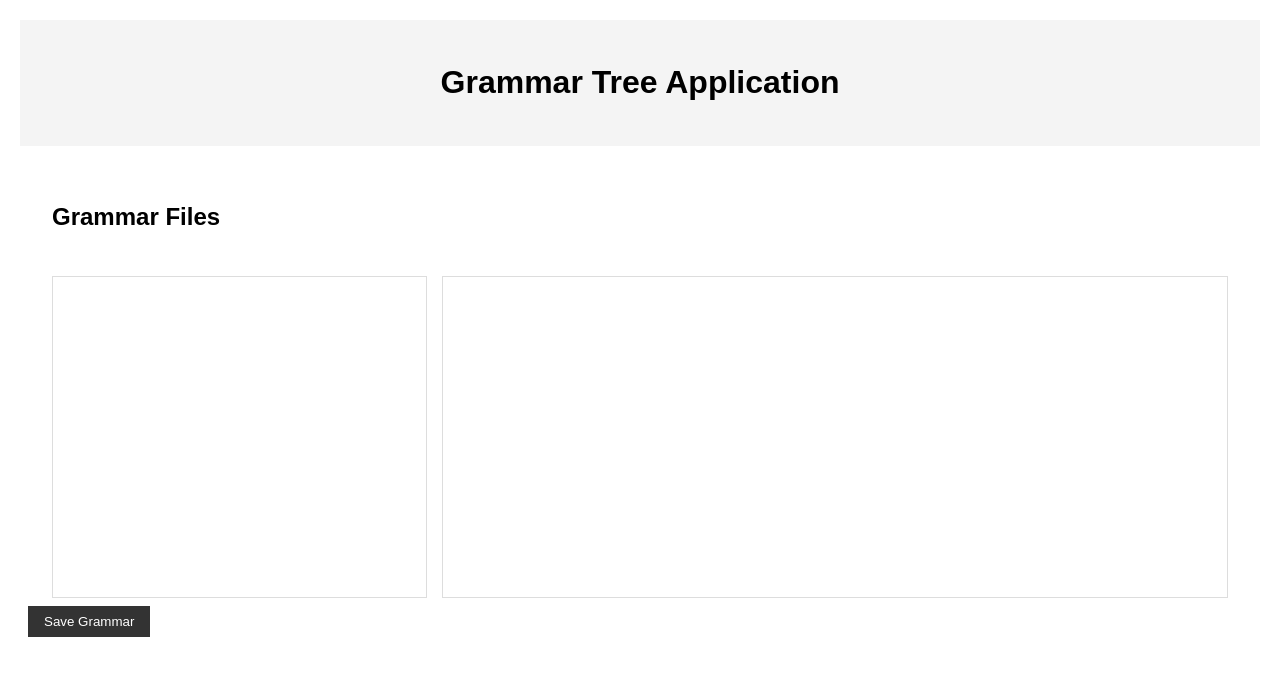
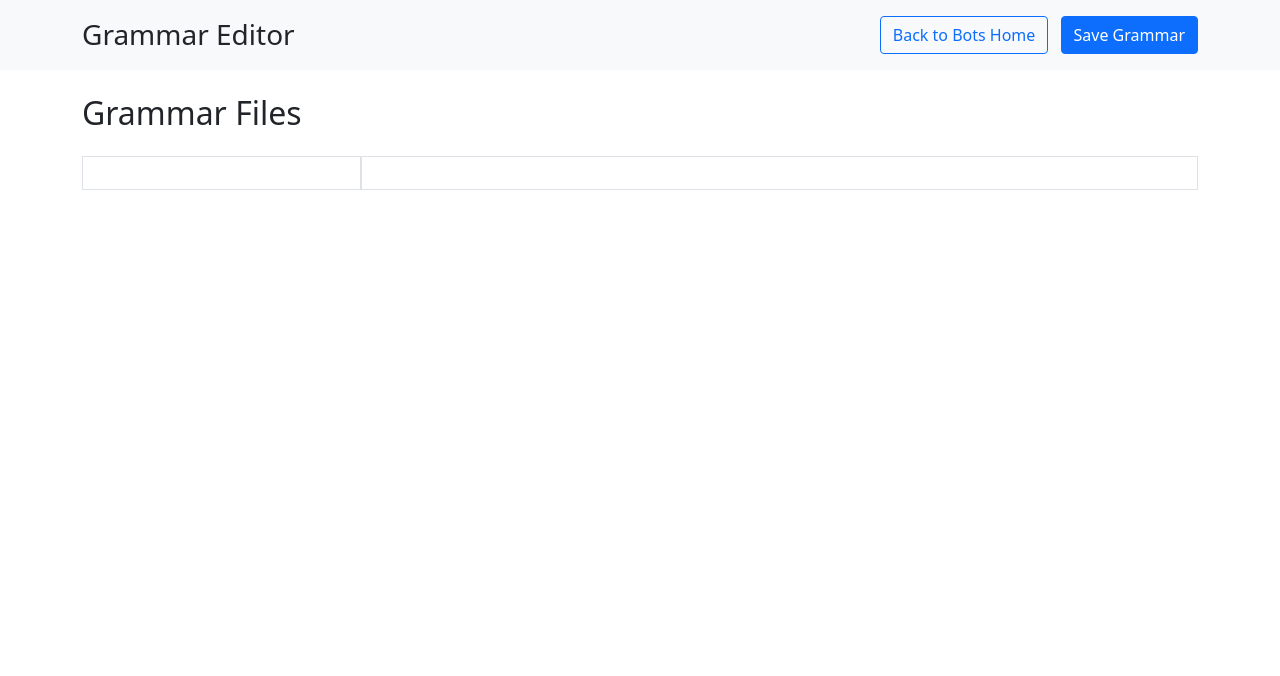
Before and after one commit to Ardast-Team/raspimapper, a Django app: template grammar/templates/grammar/list_grammars.html in a window 1280 px wide. Shown: the top 676 px of the page. Run offline with Django 4.2, Linux system fonts and the light colour scheme; the template is opened without the code that fills it: most values are stand-ins (such as "Sample title", 1, 10 or a date in 2020); some libraries are stand-ins or nearby versions.

Commit message:
3rd commit

```diff
--- a/bots/templates/bots/menu.html
+++ b/bots/templates/bots/menu.html
@@ -104,6 +104,12 @@
 	</ul>
 	{% endif %}
 
+	<!-- Add the new Grammar menu item here -->
+	<ul>
+		<a>Custom Tools</a>
+		<li><a href="/bots/grammar/">Grammar Editor</a></li>
+	</ul>
+
 {% else %}
 	<ul>
 		<a href="/bots/login/">Log in</a>
--- a/grammar/templates/grammar/base.html
+++ b/grammar/templates/grammar/base.html
@@ -5,23 +5,28 @@
     <meta name="viewport" content="width=device-width, initial-scale=1.0">
     <title>{% block title %}Grammar Tree{% endblock %}</title>
     {% load static %}
-    <link rel="stylesheet" href="{% static 'css/grammar_styles.css' %}">
+    <link href="https://cdn.jsdelivr.net/npm/bootstrap@5.1.3/dist/css/bootstrap.min.css" rel="stylesheet">
+    <!-- <link rel="stylesheet" href="{% static 'css/grammar_styles.css' %}"> -->
 </head>
 <body>
-    <header>
-        <h1>Grammar Tree Application</h1>
-        <!-- Add navigation if needed -->
+    <header class="bg-light py-3">
+        <div class="container">
+            <div class="d-flex justify-content-between align-items-center">
+                <h1 class="h3 mb-0">Grammar Editor</h1>
+                <nav>
+                    <a href="/bots/home/" class="btn btn-outline-primary me-2">Back to Bots Home</a>
+                    <button id="save-grammar" class="btn btn-primary">Save Grammar</button>
+                </nav>
+            </div>
+        </div>
     </header>
 
-    <main>
+    <main class="container mt-4">
         {% block content %}
         {% endblock %}
     </main>
 
-    <footer>
-        <button id="save-grammar">Save Grammar</button>
-    </footer>
-
+    <script src="https://cdn.jsdelivr.net/npm/bootstrap@5.1.3/dist/js/bootstrap.bundle.min.js"></script>
     {% block extra_js %}
     {% endblock %}
 </body>
--- a/grammar/templates/grammar/list_grammars.html
+++ b/grammar/templates/grammar/list_grammars.html
@@ -4,9 +4,17 @@
 {% block title %}Grammar Files{% endblock %}
 
 {% block content %}
-<h2>Grammar Files</h2>
-<div id="grammar-tree"></div>
-<div id="grammar-view"></div>
+<h2 class="mb-4">Grammar Files</h2>
+<div class="container">
+    <div class="row">
+        <div class="col-md-3 border p-3">
+            <div id="grammar-tree"></div>
+        </div>
+        <div class="col-md-9 border p-3">
+            <div id="grammar-view"></div>
+        </div>
+    </div>
+</div>
 {% endblock %}
 
 {% block extra_js %}
@@ -14,7 +22,6 @@
 <script src="https://code.jquery.com/ui/1.12.1/jquery-ui.min.js"></script>
 <script src="https://cdnjs.cloudflare.com/ajax/libs/jstree/3.3.11/jstree.min.js"></script>
 <link rel="stylesheet" href="https://cdnjs.cloudflare.com/ajax/libs/jstree/3.3.11/themes/default/style.min.css" />
-<link rel="stylesheet" href="https://code.jquery.com/ui/1.12.1/themes/base/jquery-ui.css">
 <script>
     var treeData = {{ grammar_tree|safe }};
     console.log("Tree data loaded:", treeData);
--- a/static/css/grammar_styles.css
+++ /dev/null
@@ -1,60 +0,0 @@
-/* Add your styles here */
-body {
-    font-family: Arial, sans-serif;
-    line-height: 1.6;
-    margin: 0;
-    padding: 20px;
-}
-
-header {
-    background: #f4f4f4;
-    padding: 1rem;
-    text-align: center;
-}
-
-main {
-    padding: 2rem;
-}
-
-button {
-    background: #333;
-    color: #fff;
-    padding: 0.5rem 1rem;
-    border: none;
-    cursor: pointer;
-    margin: 0.5rem;
-}
-
-button:hover {
-    background: #555;
-}
-
-#tree-container {
-    margin-top: 2rem;
-    border: 1px solid #ddd;
-    padding: 1rem;
-}
-
-/* Add to existing styles */
-#grammar-tree, #grammar-view {
-    margin-top: 20px;
-    border: 1px solid #ddd;
-    padding: 10px;
-    min-height: 300px;
-}
-
-#grammar-tree {
-    float: left;
-    width: 30%;
-}
-
-#grammar-view {
-    float: right;
-    width: 65%;
-}
-
-.clearfix::after {
-    content: "";
-    clear: both;
-    display: table;
-}
--- a/static/js/grammar_list.js
+++ b/static/js/grammar_list.js
@@ -49,7 +49,14 @@ $(document).ready(function() {
                     console.log("Structure object:", data.grammar_structure);
                     var convertedData = convertToJstreeFormat(data.grammar_structure);
                     console.log("Converted data:", convertedData);
-                    $('#grammar-view').html('<h3>Imported Grammar: ' + file_path + '</h3><div id="grammar-tree-view"></div>');
+                    // Function to extract the filename and its parent folder
+
+
+                    // Example usage
+                    const relativepath = extractFilenameAndParentFolder(file_path);
+                    console.log(relativepath); // Output: { relativepath: 'edifact\DESADVD96AUNEAN005.py'}
+
+                    $('#grammar-view').html('<h4>Imported Grammar: ' + relativepath + '</h4><div id="grammar-tree-view"></div>');
                     $('#grammar-tree-view').jstree({
                         'core': {
                             'data': convertedData,
@@ -107,6 +114,14 @@ $(document).ready(function() {
         });
     }
 
+    function extractFilenameAndParentFolder(path) {
+        const segments = path.split('\\'); // Split the path by backslashes
+        const filename = segments.pop(); // Get the last segment (filename)
+        const parentFolder = segments.pop(); // Get the second last segment (parent folder)
+
+        return parentFolder+"\\"+filename;
+    }
+
     function convertToJstreeFormat(data, parentKey = 'root') {
         let result = [];
          if (typeof data === 'object' && data !== null) {
@@ -150,52 +165,81 @@ $(document).ready(function() {
     }
 
     function editNode(node) {
-        let form = $('<form>').append(
-            $('<label>').text('Type:'),
-            $('<select>').attr({name: 'type'}).append(
-                $('<option>').attr('value', 'field').text('Field'),
-                $('<option>').attr('value', 'record').text('Record')
-            ),
-            $('<br>'),
-            $('<label>').text('ID:'),
-            $('<input>').attr({type: 'text', name: 'ID', value: node.data.ID}),
-            $('<br>'),
-            $('<label>').text('MAX:'),
-            $('<input>').attr({type: 'text', name: 'MAX', value: node.data.MAX}),
-            $('<br>'),
-            $('<label>').text('MIN:'),
-            $('<input>').attr({type: 'text', name: 'MIN', value: node.data.MIN})
-        );
+        // Create modal HTML
+        let modalHtml = `
+        <div class="modal fade" id="editNodeModal" tabindex="-1" aria-labelledby="editNodeModalLabel" aria-hidden="true">
+            <div class="modal-dialog">
+                <div class="modal-content">
+                    <div class="modal-header">
+                        <h5 class="modal-title" id="editNodeModalLabel">Edit Node</h5>
+                        <button type="button" class="btn-close" data-bs-dismiss="modal" aria-label="Close"></button>
+                    </div>
+                    <div class="modal-body">
+                        <form id="editNodeForm">
+                            <div class="mb-3">
+                                <label for="nodeType" class="form-label">Type:</label>
+                                <select class="form-select" id="nodeType" name="type">
+                                    <option value="field">Field</option>
+                                    <option value="record">Record</option>
+                                </select>
+                            </div>
+                            <div class="mb-3">
+                                <label for="nodeId" class="form-label">ID:</label>
+                                <input type="text" class="form-control" id="nodeId" name="ID" value="${node.data.ID}">
+                            </div>
+                            <div class="mb-3">
+                                <label for="nodeMax" class="form-label">MAX:</label>
+                                <input type="text" class="form-control" id="nodeMax" name="MAX" value="${node.data.MAX}">
+                            </div>
+                            <div class="mb-3">
+                                <label for="nodeMin" class="form-label">MIN:</label>
+                                <input type="text" class="form-control" id="nodeMin" name="MIN" value="${node.data.MIN}">
+                            </div>
+                        </form>
+                    </div>
+                    <div class="modal-footer">
+                        <button type="button" class="btn btn-secondary" data-bs-dismiss="modal">Cancel</button>
+                        <button type="button" class="btn btn-primary" id="saveNodeBtn">Save</button>
+                    </div>
+                </div>
+            </div>
+        </div>
+        `;
 
-        // Set the initial value of the type dropdown
-        form.find('select[name="type"]').val(node.type);
+        // Append modal to body
+        $('body').append(modalHtml);
+
+        // Set initial values
+        $('#nodeType').val(node.type);
 
         // Add other attributes dynamically
         for (let key in node.data) {
             if (!['ID', 'MAX', 'MIN', 'LEVEL'].includes(key)) {
-                form.append(
-                    $('<br>'),
-                    $('<label>').text(key + ':'),
-                    $('<input>').attr({type: 'text', name: key, value: node.data[key]})
-                );
+                $('#editNodeForm').append(`
+                    <div class="mb-3">
+                        <label for="node${key}" class="form-label">${key}:</label>
+                        <input type="text" class="form-control" id="node${key}" name="${key}" value="${node.data[key]}">
+                    </div>
+                `);
             }
         }
 
         if (node.type === 'record' && node.data.LEVEL !== undefined) {
-            form.append(
-                $('<br>'),
-                $('<label>').text('LEVEL:'),
-                $('<input>').attr({type: 'text', name: 'LEVEL', value: JSON.stringify(node.data.LEVEL)})
-            );
+            $('#editNodeForm').append(`
+                <div class="mb-3">
+                    <label for="nodeLevel" class="form-label">LEVEL:</label>
+                    <input type="text" class="form-control" id="nodeLevel" name="LEVEL" value='${JSON.stringify(node.data.LEVEL)}'>
+                </div>
+            `);
         }
 
-        let dialog = $('<div>').append(form).dialog({
-            title: 'Edit Node',
-            modal: true,
-            width: 350,
-            buttons: {
-                "Save": function() {
-                    let formData = form.serializeArray();
+        // Show modal
+        let modal = new bootstrap.Modal(document.getElementById('editNodeModal'));
+        modal.show();
+
+        // Handle save button click
+        $('#saveNodeBtn').click(function() {
+            let formData = $('#editNodeForm').serializeArray();
             let updatedData = {...node.data};
             let newType = '';
             formData.forEach(item => {
@@ -212,6 +256,7 @@ $(document).ready(function() {
                     updatedData[item.name] = item.value;
                 }
             });
+
             let tree = $('#grammar-tree-view').jstree(true);
             node.data = updatedData;
             node.type = newType;
@@ -227,15 +272,13 @@ $(document).ready(function() {
             }
 
             tree.redraw_node(node.id);
-                    dialog.dialog('close');
-                },
-                "Cancel": function() {
-                    dialog.dialog('close');
-                }
-            },
-            close: function() {
-                $(this).dialog('destroy').remove();
-            }
+            modal.hide();
+            $('#editNodeModal').remove();
+        });
+
+        // Remove modal from DOM when hidden
+        $('#editNodeModal').on('hidden.bs.modal', function () {
+            $(this).remove();
         });
     }
 
```
Also changed, not shown: 1 other file. Lines whose indentation alone changed are shown as unchanged.
